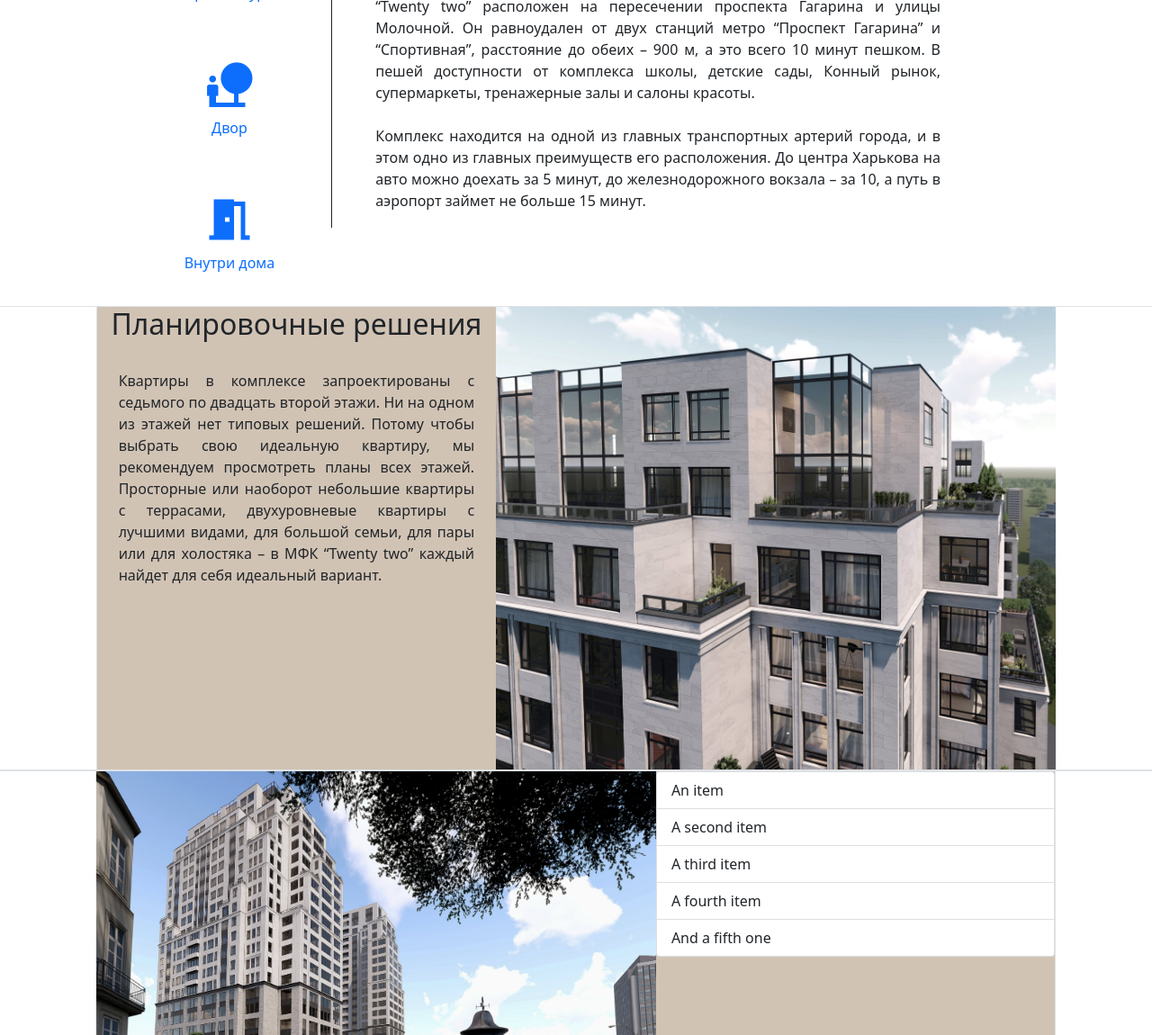
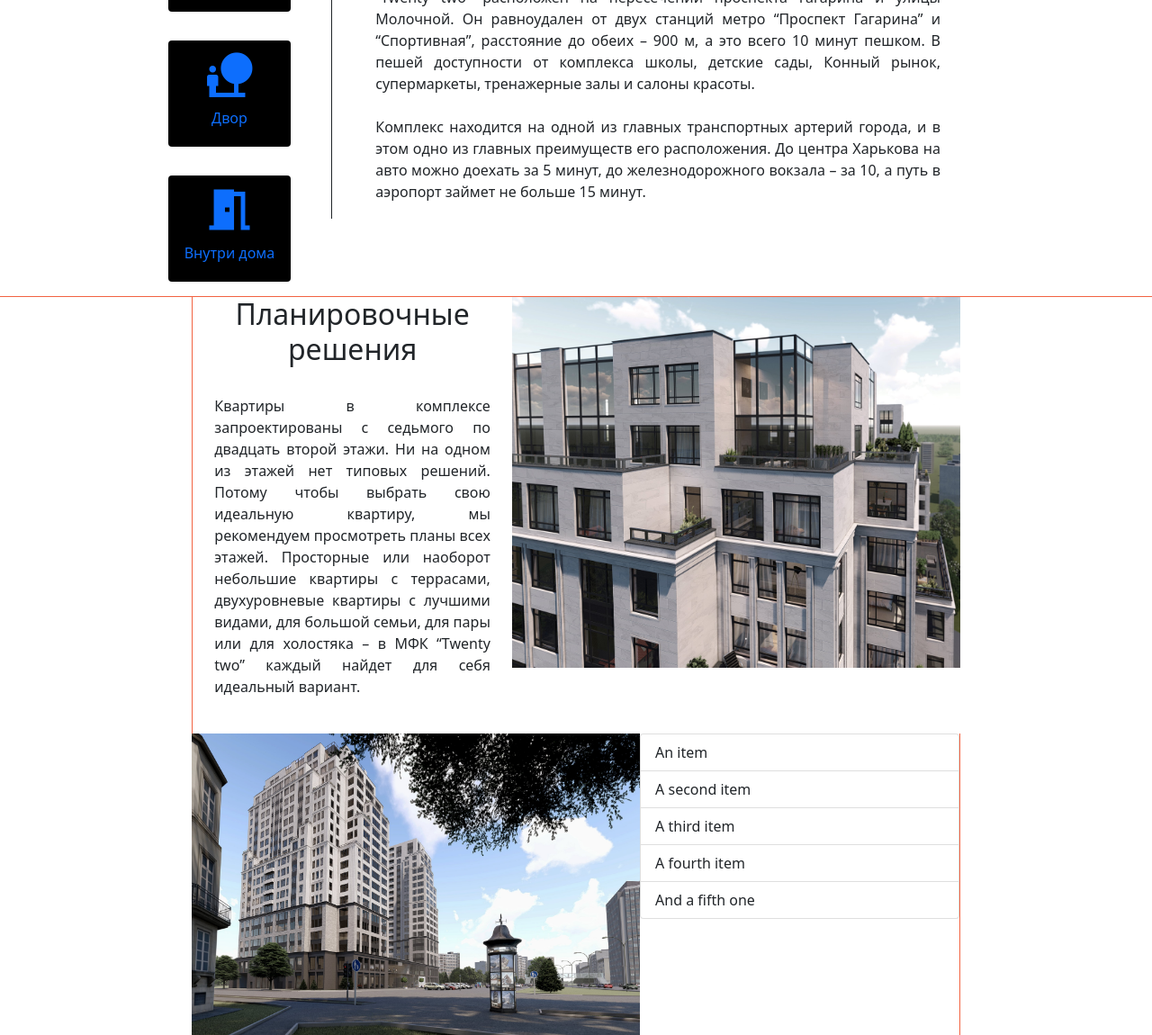
Before and after one commit to Zurarose/TwentyTwo, a Django app: page / in a window 1280 px wide. Shown: the part 1033-2183 px from the top of the page at 90% size. Run offline with Django 3.2, Linux system fonts and the light colour scheme; some libraries are stand-ins or nearby versions.

Commit message:
landing in progress

```diff
--- a/app/templates/app/index.html
+++ b/app/templates/app/index.html
@@ -34,44 +34,45 @@
         <p class="h2 text-center">Про комплекс</p>
         <div class="d-flex align-items-start">
           <div class="nav flex-column nav-pills" id="v-pills-tab" role="tablist" aria-orientation="vertical">
-            <button class="my-3 px-2 pt-2 pb-1 nav-link active" id="v-pills-home-tab" data-bs-toggle="pill" data-bs-target="#v-pills-home" type="button" role="tab" aria-controls="v-pills-home" aria-selected="true">
+            <button class="my-3 px-2 pt-2 pb-1 nav-link active" id="v-pills-apartment-tab" data-bs-toggle="pill" data-bs-target="#v-pills-apartment" type="button" role="tab" aria-controls="v-pills-home" aria-selected="true">
                 <span class="material-icons md-60">apartment</span><p>Инфоструктура</p>
             </button>
-            <button class="my-3 px-2 pt-2 pb-1 nav-link" id="v-pills-profile-tab" data-bs-toggle="pill" data-bs-target="#v-pills-profile" type="button" role="tab" aria-controls="v-pills-profile" aria-selected="false">
+            <button class="my-3 px-2 pt-2 pb-1 nav-link" id="v-pills-architecture-tab" data-bs-toggle="pill" data-bs-target="#v-pills-architecture" type="button" role="tab" aria-controls="v-pills-profile" aria-selected="false">
                 <span class="material-icons md-60">architecture </span><p>Архитектура</p>
               </button>
-            <button class="my-3 px-2 pt-2 pb-1 nav-link" id="v-pills-messages-tab" data-bs-toggle="pill" data-bs-target="#v-pills-messages" type="button" role="tab" aria-controls="v-pills-messages" aria-selected="false">
+            <button class="my-3 px-2 pt-2 pb-1 nav-link" id="v-pills-nature-tab" data-bs-toggle="pill" data-bs-target="#v-pills-nature" type="button" role="tab" aria-controls="v-pills-messages" aria-selected="false">
                 <span class="material-icons md-60">nature_people</span><p>Двор</p>
             </button>
-            <button class="my-3 px-2 pt-2 pb-1 nav-link" id="v-pills-settings-tab" data-bs-toggle="pill" data-bs-target="#v-pills-settings" type="button" role="tab" aria-controls="v-pills-settings" aria-selected="false">
+            <button class="my-3 px-2 pt-2 pb-1 nav-link" id="v-pills-room-tab" data-bs-toggle="pill" data-bs-target="#v-pills-room" type="button" role="tab" aria-controls="v-pills-settings" aria-selected="false">
                 <span class="material-icons md-60">meeting_room</span><p>Внутри дома</p>
             </button>
           </div>
           <div class="tab-content border-dark border-start px-5" style="margin-left:5%; margin-top:7%; height:75%" id="v-pills-tabContent">
-            <div class="tab-pane fade show active" id="v-pills-home" role="tabpanel" aria-labelledby="v-pills-home-tab"><p align="justify">“Twenty two” – это многофункциональный комплекс. Все, что нужно жильцам дома, уже собрано в едином
+            <div class="tab-pane fade show active" id="v-pills-apartment" role="tabpanel" aria-labelledby="v-pills-home-tab"><p align="justify">“Twenty two” – это многофункциональный комплекс. Все, что нужно жильцам дома, уже собрано в едином
               пространстве под одной крышей. Первые этажи комплекса запроектированы под торговый центр – супермаркет, любимые кофейни и салоны красоты, игровые пространства для детей – все расположено здесь.
               Торговый центр сменяют несколько этажей офисных помещений – в комплексе можно не только комфортно жить, отдыхать и делать покупки, но и продуктивно работать.<br /><br />
               “Twenty two” расположен на пересечении проспекта Гагарина и улицы Молочной. Он равноудален от двух станций метро “Проспект Гагарина” и “Спортивная”, расстояние до обеих –
               900 м, а это всего 10 минут пешком. В пешей доступности от комплекса школы, детские сады, Конный рынок, супермаркеты, тренажерные залы и салоны красоты.<br /><br />
               Комплекс находится на одной из главных транспортных артерий города, и в этом одно из главных преимуществ его расположения. До центра Харькова на авто можно доехать за 5 минут, до железнодорожного вокзала –
               за 10, а путь в аэропорт займет не больше 15 минут.</p></div>
-            <div class="tab-pane fade" id="v-pills-profile" role="tabpanel" aria-labelledby="v-pills-profile-tab"><p align="justify">Комплекс выполнен в архитектурном стиле конструктивизм. Архитекторы отказались от ультрамодных форм и отдали
+            <div class="tab-pane fade" id="v-pills-architecture" role="tabpanel" aria-labelledby="v-pills-profile-tab"><p align="justify">Комплекс выполнен в архитектурном стиле конструктивизм. Архитекторы отказались от ультрамодных форм и отдали
               предпочтение спокойным масштабным решениям. Две башни, объединенные едиными коммерческими помещениями, и двадцать два этажа высоты делают комплекс монументальным. МФК “Twenty two” минималистичный и визуально
               целостный, масштабный и сдержанный. Террасы на верхних этажах – интересные детали, которые заставляют рассматривать комплекс. Дополнило идею фасадное решение. В комплексе будет использован вентилируемый навесной фасад.
               Этажи с торговыми и офисными помещениями будут выделены акцентным фасадным решением.</p></div>
-            <div class="tab-pane fade" id="v-pills-messages" role="tabpanel" aria-labelledby="v-pills-messages-tab"><p align="justify">Двор комплекса будет просторным и огороженным от посторонних глаз.
+            <div class="tab-pane fade" id="v-pills-nature" role="tabpanel" aria-labelledby="v-pills-messages-tab"><p align="justify">Двор комплекса будет просторным и огороженным от посторонних глаз.
                 Во дворе расположатся детские площадки для детей разного возраста, спортивные площадки, места для отдыха, а также стоянка для велосипедов.Для комфорта и безопасности владельцев квартир в комплексе предусмотрена
                 система видеонаблюдения, которая охватывает не только секции, но и паркинги, а также двор.Оставить свои машины владельцы квартир смогут в подземном паркинге, рассчитанном на 159 мест. Также в комплексе есть отдельный
                 паркинг на 137 машиномест для посетителей торгового центра и владельцев офисных помещений.</p></div>
-            <div class="tab-pane fade" id="v-pills-settings" role="tabpanel" aria-labelledby="v-pills-settings-tab"><p align="justify">Просторные холлы с консьержем, круглосуточная охрана, система видеонаблюдения, лифты высшего класса,
+            <div class="tab-pane fade" id="v-pills-room" role="tabpanel" aria-labelledby="v-pills-settings-tab"><p align="justify">Просторные холлы с консьержем, круглосуточная охрана, система видеонаблюдения, лифты высшего класса,
                 отдельное помещение в паркинге для хранения колясок и велосипедов — каждая деталь внутри дома продумана для максимального комфорта жильцов.</p></div>
           </div>
         </div>
     </div>
 </div>
-        <div class="d-flex justify-content-center border-top border-bottom col-12 m-0">
-            <div class="col-10 row">
-                <div class="col-5 p-0 border-start" style="background-color: rgb(209, 195, 180);">
+        <div>
+            <div class="info d-flex justify-content-center border-top  col-12 m-0">
+                <div class="col-8 row">
+                    <div class="info col-5 p-0 border-start">
                         <p class="h2 text-center">Планировочные решения</p>
                         <p align="justify" class="p-4">
                             Квартиры в комплексе запроектированы с седьмого по двадцать второй этажи. Ни на одном из этажей нет типовых решений. Потому чтобы выбрать свою идеальную квартиру, мы рекомендуем просмотреть планы всех этажей.
@@ -84,12 +85,12 @@
                 </div>
             </div>
 
-        <div class="d-flex justify-content-center border-top border-bottom col-12 m-0">
-            <div class="col-10 row">
+            <div class="info d-flex justify-content-center border-bottom col-12 m-0">
+                <div class="col-8 row">
                     <div class="col-7 p-0">
                         <img src="{% static 'app/img/cmprsd/visual_2-min.jpg' %}" class="img-fluid" alt="...">
                     </div>
-                <div class="col-5 p-0 border-end" style="background-color: rgb(209, 195, 180);">
+                    <div class="info col-5 p-0 border-end">
                         <ul class="list-group">
                           <li class="list-group-item">An item</li>
                           <li class="list-group-item">A second item</li>
@@ -100,16 +101,17 @@
                     </div>
                 </div>
             </div>
+        </div>
 
         <div class="p-0 d-flex justify-content-center">
-            <div class="col-10 p-0">
+            <div class="border-start border-end col-8 p-0">
                  <iframe id="frame" style="width:100%; height:650px" src="https://chessgrid.developerit.systems/public/developers/5ecd1c2590de761738c029a3/apartmentComplex/6151c5e35f333e539505f646/layout/61593eeb5f333e5395b45dea?authToken=eyJhbGciOiJIUzI1NiIsInR5cCI6IkpXVCJ9.eyJhcGlLZXkiOiI3Zjc4MGIzYy1iYzgwLTQ1YWMtOTkxMS01YjYyMjlkMTg5NzUiLCJpYXQiOjE2MzMzNTA4NzksImV4cCI6MTc5MTEzODg3OX0.4GXbFFq8RxxxogLwV4gYpzo2V4wS1kUGxj5PztQ_fpE" width="468" height="60" align="left">
                  Ваш браузер не поддерживает плавающие фреймы!
                 </iframe>
             </div>
         </div>
-        <div class="container mt-4 d-flex justify-content-center">
-        <div class="">
+        <div class="mt-4 d-flex justify-content-center">
+        <div class="col-8">
             <p class="h2 text-center">Подобрать квартиру</p>
             <div class="row border border-dark">
                 <div class="col-2 border-end border-dark">
--- a/app/templates/app/layout.html
+++ b/app/templates/app/layout.html
@@ -11,38 +11,87 @@
     <link rel="stylesheet" type="text/css" href="{% static 'app/content/site.css' %}" />
     <script src="{% static 'app/scripts/modernizr-2.6.2.js' %}"></script>
     <style>
+        #loading {
+            position: fixed;
+            display: flex;
+            justify-content: center;
+            align-items: center;
+            width: 100%;
+            height: 100%;
+            top: 0;
+            left: 0;
+            opacity: 0.9;
+            background-color: #fff6e5;
+            z-index: 99;
+        }
         a {
             cursor: pointer;
             text-decoration: none;
             color:inherit;
           }
         a:hover {
-            cursor: pointer;
-            text-decoration: none;
-            color:rgb(2, 68, 58);
-          }
+            color:rgb(209, 195, 180);
+         }
         .material-icons.md-18 { font-size: 18px; }
         .material-icons.md-24 { font-size: 24px; }
         .material-icons.md-36 { font-size: 36px; }
         .material-icons.md-48 { font-size: 48px; }
         .material-icons.md-60 { font-size: 60px; }
         .material-icons.md-72 { font-size: 72px; }
+        body {
 
+        }
+        .info {
+            border-color: rgb(242, 99, 66) !important;
+        }
+        .nav-link{
+            background-color:black !important;
+        }
+        .green-bg {
+            background-color:rgb(2, 68, 58) !important;
+        }
+        .green-tx {
+
+        }
+        .yellow-bg {
+            background-color:rgb(209, 195, 180) !important;
+        }
+        .yellow-tx {
+
+        }
+        .orange-bg {
+            background-color:rgb(242, 99, 66) !important;
+        }
+        .orange-tx {
+
+        }
+        .border-green {
+            border-color:rgb(2, 68, 58) !important;
+        }
+        .border-yellow {
+            border-color:rgb(209, 195, 180) !important;
+        }
+        .border-orange {
+            border-color:rgb(242, 99, 66) !important;
+        }
+        .white-tx {
+            color:white;
+        }
     </style>
 </head>
 
 <body class="p-0" >
     <nav class="p-0 sticky-top bg-white" >
         <div class="container-fluid p-0">
-        <div class="row  shadow-sm m-0 p-0"  style="background-color:rgb(242, 99, 66); color:white; border-color: rgb(209, 195, 180) !important;">
-            <div class="d-flex justify-content-center col-2 p-0  border-end">
-                <a style="cursor:pointer" href="{% url 'home' %}"><img style="width: 165px;" src="{% static 'app/img/cmprsd/22_logo_small.png' %}" class="img-fluid" alt="..."></a>
+        <div class="row shadow-sm m-0 p-0">
+            <div class="orange-bg border-yellow d-flex justify-content-center col-2 p-0 border-end">
+                <a href="{% url 'home' %}"><img style="width: 165px;" src="{% static 'app/img/cmprsd/22_logo_white.png' %}" class="img-fluid" alt="..."></a>
             </div>
 
-            <div class="col-9  border-end p-0">
-                <div class="col-12 p-0 align-items-center d-flex justify-content-center border-bottom" style="height: 50%;">
+            <div class="col-9 border-end p-0 green-bg white-tx border-yellow">
+                <div class="col-12 p-0 align-items-center d-flex justify-content-center border-bottom border-yellow" style="height: 50%;">
                     <span class="col-11 align-items-center d-flex justify-content-center" style="height:100%;"><p class="m-0 h5 text-center">ЖИЛСТРОЙ-2</p></span>
-                    <span class="col-1 align-items-center d-flex justify-content-center  border-start" style="height:100%;">UA</span>
+                    <span class="col-1 align-items-center d-flex justify-content-center  border-start border-yellow" style="height:100%;">UA</span>
                 </div>
                 <div class="col-12 p-0 align-items-center d-flex justify-content-center" style="height: 50%;">
                     <span class="col-11 align-items-center d-flex justify-content-center" style="height:100%;">
@@ -50,17 +99,16 @@
                         <a class="mx-5" href="">Планировка</a>
                         <a class="mx-5" href="">Обратная связь</a>
                         <a class="mx-5" href="">Расположение</a>
-
                     </span>
-                    <span class="col-1 align-items-center d-flex justify-content-center  border-start" style="height:100%;">RU</span>
+                    <span class="col-1 align-items-center d-flex justify-content-center border-start border-yellow" style="height:100%;">RU</span>
                 </div>
             </div>
 
-            <div class="col-1 p-0" >
-                <a class="col-12 align-items-center d-flex justify-content-center" style="height:100%; " data-bs-toggle="offcanvas" data-bs-target="#offcanvasRight" aria-controls="offcanvasRight">
+            <div class="col-1 p-0 orange-bg white-tx">
+                <a class="col-12 align-items-center d-flex justify-content-center" style="height:100%;" data-bs-toggle="offcanvas" data-bs-target="#offcanvasRight" aria-controls="offcanvasRight">
                     <span class="material-icons md-60">dehaze</span>
                 </a>
-                <div class="offcanvas offcanvas-end" style="width:300px;" data-bs-scroll="true" data-bs-backdrop="true" tabindex="-1" id="offcanvasRight" aria-labelledby="offcanvasRightLabel">
+                <div class="offcanvas offcanvas-end" style="width:15%;" data-bs-scroll="true" data-bs-backdrop="true" tabindex="-1" id="offcanvasRight" aria-labelledby="offcanvasRightLabel">
                   <div class="offcanvas-header">
                     <h5 id="offcanvasRightLabel">Offcanvas right</h5>
                     <button type="button" class="btn-close text-reset" data-bs-dismiss="offcanvas" aria-label="Close"> </button>
```
Also changed, not shown: app/static/app/content/site.css (line endings or trailing spaces), app/static/app/img/cmprsd/22_logo_white.png (added), 1 other file. Lines whose indentation alone changed are shown as unchanged.
